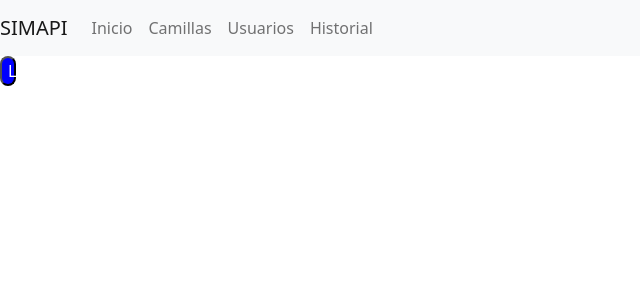
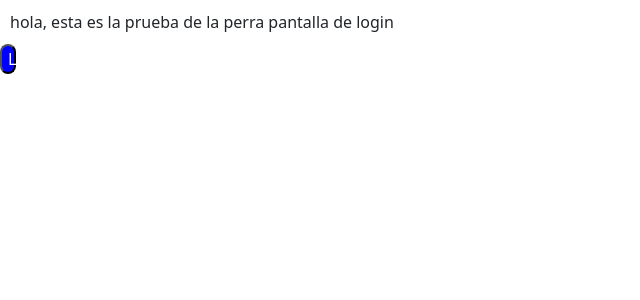
Before and after one commit to Yahird13/SIMAPI-Pantallas, a React (Create React App) app: page / in a window 1280 px wide. Shown: the top 300 px of the page, without its empty margins (0-640 px from the left). Built offline with nearby package versions, Linux system fonts and the light colour scheme.

Commit message:
primeros cambios en login

```diff
--- a/src/App.js
+++ b/src/App.js
@@ -2,12 +2,12 @@ import React, { Component } from 'react';
 import MyNavbar from './componets/Navbar';
 import './App.css';
 import LoginButton from './componets/buttons/LoginButton';
+import { LoginScreen } from './screens/LoginScreen';
 
 function App() {
     return (
       <div>
-        <MyNavbar />
-        <LoginButton/>
+        <LoginScreen/>
       </div>
     );
 
--- /dev/null
+++ b/src/screens/LoginScreen.js
@@ -0,0 +1,11 @@
+import React from "react";
+import LoginButton from "../componets/buttons/LoginButton";
+
+export const LoginScreen = () => {
+    return(
+        <div>
+            <div style={{padding: '10px'}}>hola, esta es la prueba de la perra pantalla de login</div>
+            <LoginButton/>
+        </div>
+    );
+};
```
